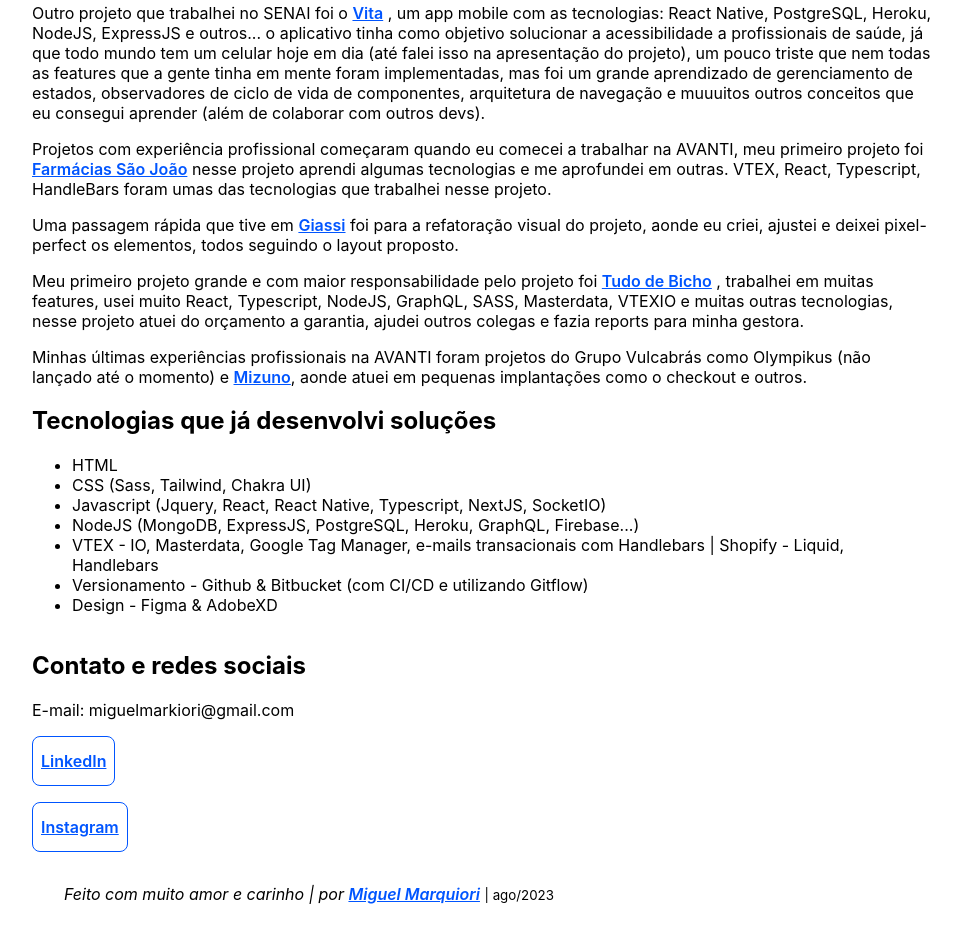
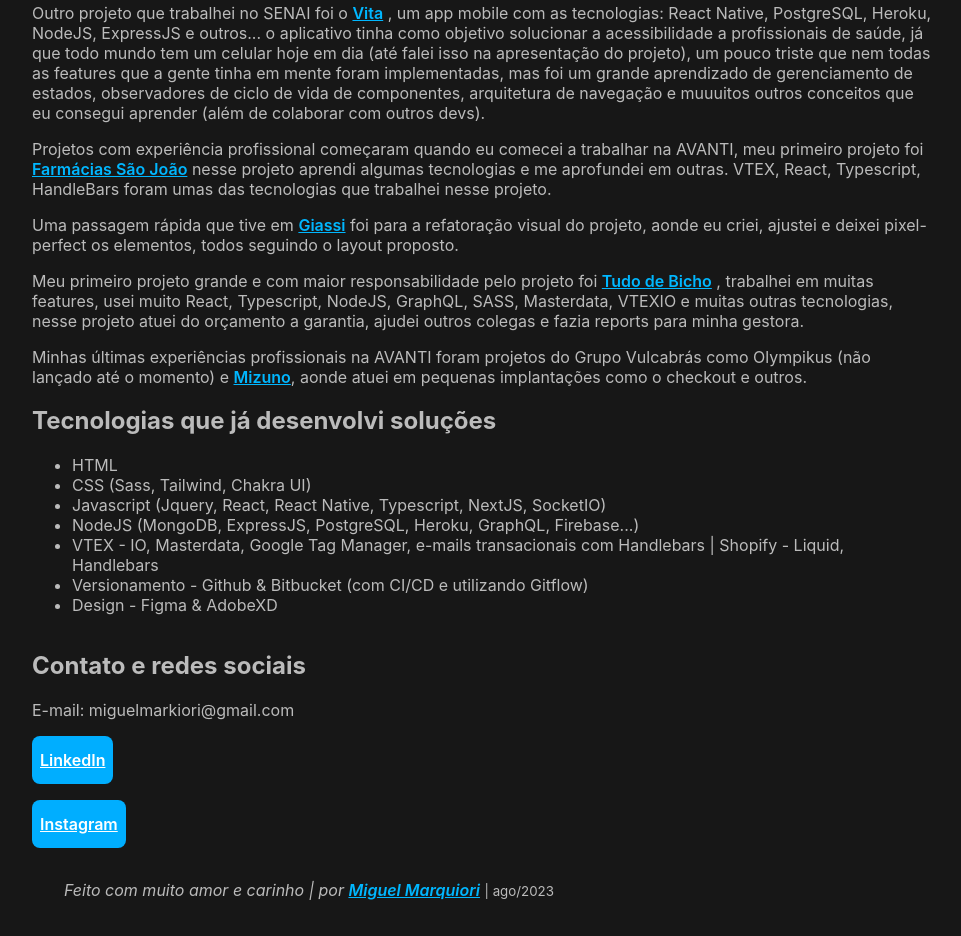
Before and after one commit to migeuu/migeuu.github.io, a plain HTML site: page index.html in a window 1280 px wide. Shown: the part 561-1497 px from the top of the page, without its empty margins (158-1119 px from the left). Drawn offline with Linux system fonts and the light colour scheme.

Commit message:
nogueiras patch

```diff
--- a/index.html
+++ b/index.html
@@ -30,8 +30,20 @@
     />
     <style>
       a {
-        color: rgb(0, 85, 255);
+        color: rgb(0, 183, 255);
         font-weight: 600;
+      }
+
+      h1,
+      h2,
+      h3,
+      h4,
+      p,
+      span,
+      li,
+      i,
+      small {
+        color: #bbbbbb;
       }
     </style>
   </head>
@@ -42,8 +54,10 @@
       max-width: 900px;
       margin: 0 auto;
       padding: 0 20px;
+      background-color: #171717;
     "
   >
+  <!-- dark mode for nogueira -->
     <header>
       <h1>Miguel Marquiori - O website</h1>
     </header>
@@ -178,7 +192,8 @@
               min-height: 48px;
               max-width: min-content;
               border-radius: 8px;
-              border: 1px solid rgb(0, 85, 255);
+              background-color: rgb(0, 174, 255);
+              color: #fff;
             "
             href="https://www.linkedin.com/in/miguelmarquiori/"
             >LinkedIn</a
@@ -191,9 +206,10 @@
               align-items: center;
               min-height: 48px;
               max-width: min-content;
-              border: 1px solid rgb(0, 85, 255);
+              background-color: rgb(0, 174, 255);
               border-radius: 8px;
               padding: 0 8px;
+              color: #fff;
             "
             href="https://www.instagram.com/miguelmarkiori/"
             >Instagram</a
```
